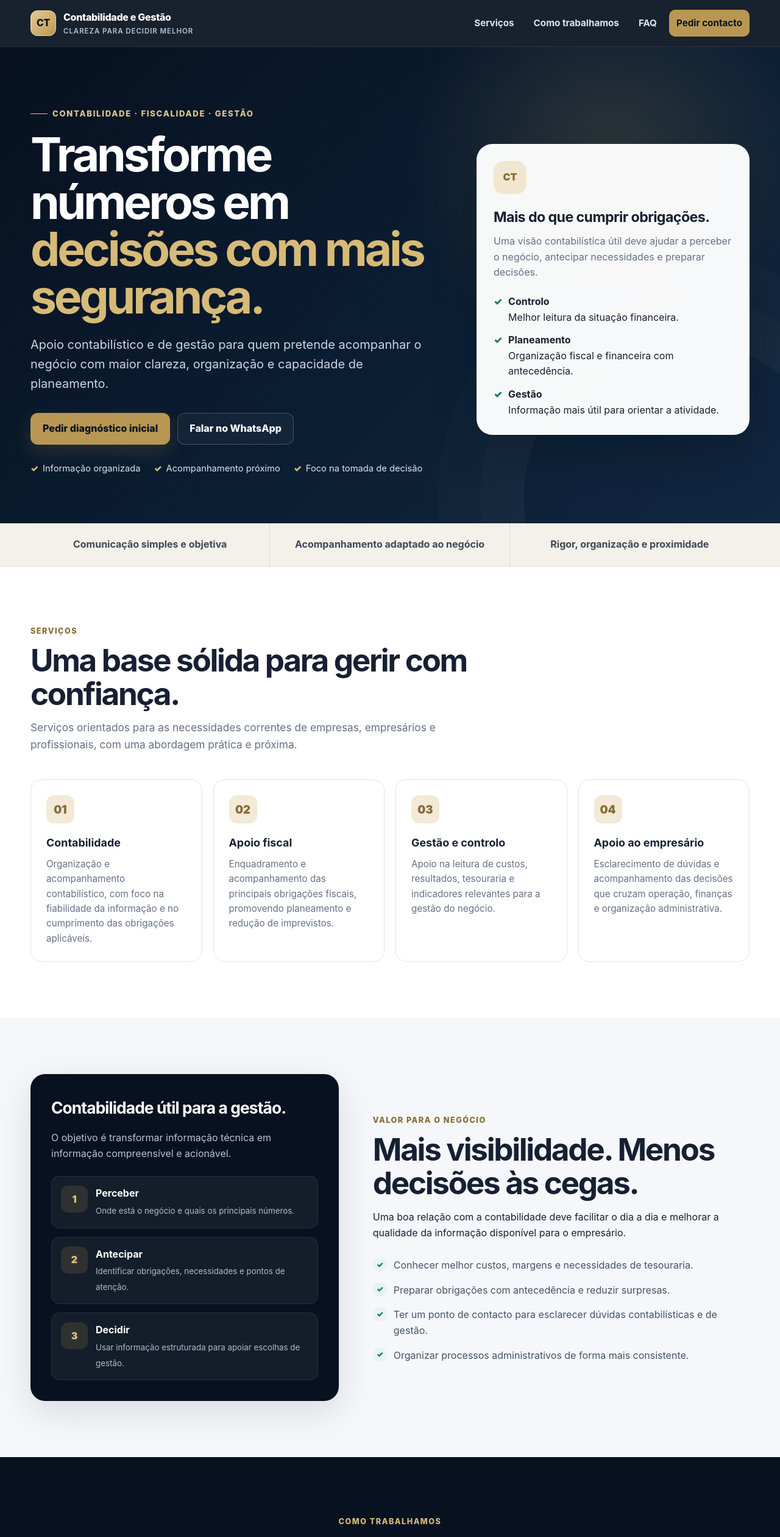
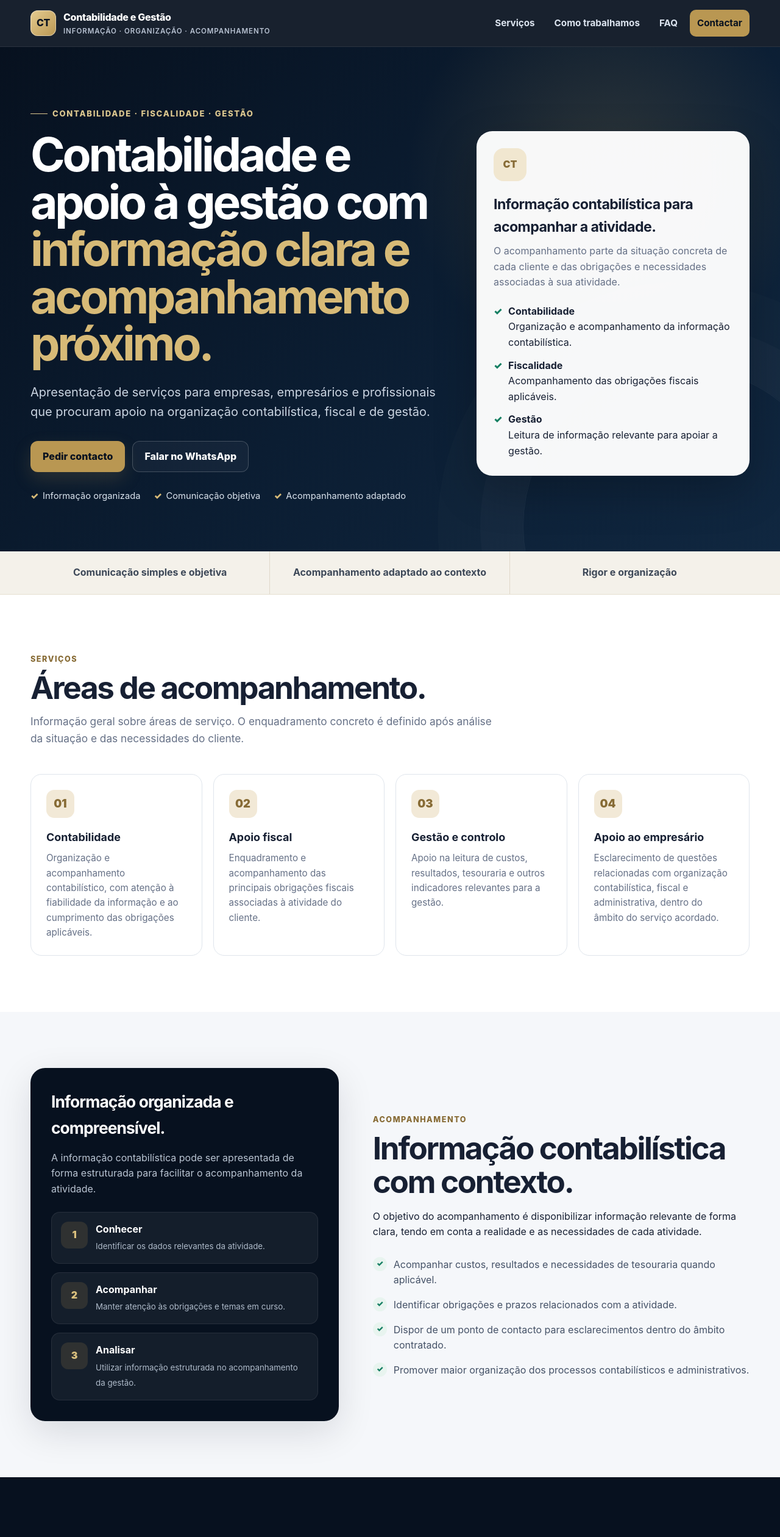
Before and after one commit to Nekas1980/Contabilidade-e-gest-o-, a plain HTML site: page index.html in a window 1280 px wide. Shown: the top 2520 px of the page at 61% size. Drawn offline with Linux system fonts and the light colour scheme.

Commit message:
refactor: tornar comunicacao mais objetiva para uso profissional

```diff
--- a/index.html
+++ b/index.html
@@ -3,10 +3,10 @@
 <head>
   <meta charset="UTF-8">
   <meta name="viewport" content="width=device-width, initial-scale=1.0">
-  <meta name="description" content="CT Contabilidade e Gestão — apoio contabilístico, fiscal e de gestão para empresas, empresários e profissionais. Informação clara para decisões mais seguras.">
+  <meta name="description" content="CT Contabilidade e Gestão — informação sobre serviços de contabilidade, fiscalidade e apoio à gestão para empresas, empresários e profissionais.">
   <meta name="theme-color" content="#07111f">
   <meta property="og:title" content="CT Contabilidade e Gestão">
-  <meta property="og:description" content="Contabilidade e gestão com informação clara, acompanhamento próximo e foco na tomada de decisão.">
+  <meta property="og:description" content="Informação sobre serviços de contabilidade, fiscalidade e apoio à gestão, com acompanhamento adaptado à situação de cada cliente.">
   <meta property="og:type" content="website">
   <meta name="robots" content="index, follow">
   <title>CT Contabilidade e Gestão | Contabilidade, Fiscalidade e Apoio à Gestão</title>
@@ -29,7 +29,7 @@
     <div class="container nav">
       <a class="brand" href="#inicio" aria-label="CT Contabilidade e Gestão — início">
         <span class="brand-mark">CT</span>
-        <span class="brand-copy">Contabilidade e Gestão<small>Clareza para decidir melhor</small></span>
+        <span class="brand-copy">Contabilidade e Gestão<small>Informação · Organização · Acompanhamento</small></span>
       </a>
 
       <button class="menu-toggle" type="button" aria-label="Abrir menu" aria-expanded="false" data-menu-toggle>☰</button>
@@ -38,7 +38,7 @@
         <a href="#servicos">Serviços</a>
         <a href="#metodo">Como trabalhamos</a>
         <a href="#faq">FAQ</a>
-        <a class="nav-cta" href="#contacto">Pedir contacto</a>
+        <a class="nav-cta" href="#contacto">Contactar</a>
       </nav>
     </div>
   </header>
@@ -48,29 +48,29 @@
       <div class="container hero-grid">
         <div>
           <p class="eyebrow">Contabilidade · Fiscalidade · Gestão</p>
-          <h1>Transforme números em <span>decisões com mais segurança.</span></h1>
-          <p class="hero-lead">Apoio contabilístico e de gestão para quem pretende acompanhar o negócio com maior clareza, organização e capacidade de planeamento.</p>
+          <h1>Contabilidade e apoio à gestão com <span>informação clara e acompanhamento próximo.</span></h1>
+          <p class="hero-lead">Apresentação de serviços para empresas, empresários e profissionais que procuram apoio na organização contabilística, fiscal e de gestão.</p>
 
           <div class="hero-actions">
-            <a class="btn btn-primary" href="#contacto">Pedir diagnóstico inicial</a>
+            <a class="btn btn-primary" href="#contacto">Pedir contacto</a>
             <a class="btn btn-secondary" href="https://wa.me/351928207611?text=Ol%C3%A1%2C%20gostaria%20de%20obter%20informa%C3%A7%C3%B5es%20sobre%20os%20vossos%20servi%C3%A7os." target="_blank" rel="noopener noreferrer">Falar no WhatsApp</a>
           </div>
 
-          <ul class="hero-points" aria-label="Principais benefícios">
+          <ul class="hero-points" aria-label="Princípios de serviço">
             <li>Informação organizada</li>
-            <li>Acompanhamento próximo</li>
-            <li>Foco na tomada de decisão</li>
+            <li>Comunicação objetiva</li>
+            <li>Acompanhamento adaptado</li>
           </ul>
         </div>
 
-        <aside class="hero-card" aria-label="Proposta de valor">
+        <aside class="hero-card" aria-label="Áreas de acompanhamento">
           <div class="hero-card-badge">CT</div>
-          <h2>Mais do que cumprir obrigações.</h2>
-          <p>Uma visão contabilística útil deve ajudar a perceber o negócio, antecipar necessidades e preparar decisões.</p>
+          <h2>Informação contabilística para acompanhar a atividade.</h2>
+          <p>O acompanhamento parte da situação concreta de cada cliente e das obrigações e necessidades associadas à sua atividade.</p>
           <ul>
-            <li><span>✓</span><div><strong>Controlo</strong><br>Melhor leitura da situação financeira.</div></li>
-            <li><span>✓</span><div><strong>Planeamento</strong><br>Organização fiscal e financeira com antecedência.</div></li>
-            <li><span>✓</span><div><strong>Gestão</strong><br>Informação mais útil para orientar a atividade.</div></li>
+            <li><span>✓</span><div><strong>Contabilidade</strong><br>Organização e acompanhamento da informação contabilística.</div></li>
+            <li><span>✓</span><div><strong>Fiscalidade</strong><br>Acompanhamento das obrigações fiscais aplicáveis.</div></li>
+            <li><span>✓</span><div><strong>Gestão</strong><br>Leitura de informação relevante para apoiar a gestão.</div></li>
           </ul>
         </aside>
       </div>
@@ -79,8 +79,8 @@
     <section class="trust-strip" aria-label="Princípios de serviço">
       <div class="container trust-grid">
         <div class="trust-item">Comunicação simples e objetiva</div>
-        <div class="trust-item">Acompanhamento adaptado ao negócio</div>
-        <div class="trust-item">Rigor, organização e proximidade</div>
+        <div class="trust-item">Acompanhamento adaptado ao contexto</div>
+        <div class="trust-item">Rigor e organização</div>
       </div>
     </section>
 
@@ -88,30 +88,30 @@
       <div class="container">
         <header class="section-head">
           <span class="section-kicker">Serviços</span>
-          <h2>Uma base sólida para gerir com confiança.</h2>
-          <p>Serviços orientados para as necessidades correntes de empresas, empresários e profissionais, com uma abordagem prática e próxima.</p>
+          <h2>Áreas de acompanhamento.</h2>
+          <p>Informação geral sobre áreas de serviço. O enquadramento concreto é definido após análise da situação e das necessidades do cliente.</p>
         </header>
 
         <div class="cards">
           <article class="service-card">
             <div class="service-icon">01</div>
             <h3>Contabilidade</h3>
-            <p>Organização e acompanhamento contabilístico, com foco na fiabilidade da informação e no cumprimento das obrigações aplicáveis.</p>
+            <p>Organização e acompanhamento contabilístico, com atenção à fiabilidade da informação e ao cumprimento das obrigações aplicáveis.</p>
           </article>
           <article class="service-card">
             <div class="service-icon">02</div>
             <h3>Apoio fiscal</h3>
-            <p>Enquadramento e acompanhamento das principais obrigações fiscais, promovendo planeamento e redução de imprevistos.</p>
+            <p>Enquadramento e acompanhamento das principais obrigações fiscais associadas à atividade do cliente.</p>
           </article>
           <article class="service-card">
             <div class="service-icon">03</div>
             <h3>Gestão e controlo</h3>
-            <p>Apoio na leitura de custos, resultados, tesouraria e indicadores relevantes para a gestão do negócio.</p>
+            <p>Apoio na leitura de custos, resultados, tesouraria e outros indicadores relevantes para a gestão.</p>
           </article>
           <article class="service-card">
             <div class="service-icon">04</div>
             <h3>Apoio ao empresário</h3>
-            <p>Esclarecimento de dúvidas e acompanhamento das decisões que cruzam operação, finanças e organização administrativa.</p>
+            <p>Esclarecimento de questões relacionadas com organização contabilística, fiscal e administrativa, dentro do âmbito do serviço acordado.</p>
           </article>
         </div>
       </div>
@@ -120,24 +120,24 @@
     <section class="section section-soft">
       <div class="container value-grid">
         <div class="value-panel">
-          <h3>Contabilidade útil para a gestão.</h3>
-          <p>O objetivo é transformar informação técnica em informação compreensível e acionável.</p>
+          <h3>Informação organizada e compreensível.</h3>
+          <p>A informação contabilística pode ser apresentada de forma estruturada para facilitar o acompanhamento da atividade.</p>
           <div class="metric-list">
-            <div class="metric-item"><div class="metric-num">1</div><div><b>Perceber</b><small>Onde está o negócio e quais os principais números.</small></div></div>
-            <div class="metric-item"><div class="metric-num">2</div><div><b>Antecipar</b><small>Identificar obrigações, necessidades e pontos de atenção.</small></div></div>
-            <div class="metric-item"><div class="metric-num">3</div><div><b>Decidir</b><small>Usar informação estruturada para apoiar escolhas de gestão.</small></div></div>
+            <div class="metric-item"><div class="metric-num">1</div><div><b>Conhecer</b><small>Identificar os dados relevantes da atividade.</small></div></div>
+            <div class="metric-item"><div class="metric-num">2</div><div><b>Acompanhar</b><small>Manter atenção às obrigações e temas em curso.</small></div></div>
+            <div class="metric-item"><div class="metric-num">3</div><div><b>Analisar</b><small>Utilizar informação estruturada no acompanhamento da gestão.</small></div></div>
           </div>
         </div>
 
         <div class="value-copy">
-          <span class="section-kicker">Valor para o negócio</span>
-          <h2>Mais visibilidade. Menos decisões às cegas.</h2>
-          <p>Uma boa relação com a contabilidade deve facilitar o dia a dia e melhorar a qualidade da informação disponível para o empresário.</p>
+          <span class="section-kicker">Acompanhamento</span>
+          <h2>Informação contabilística com contexto.</h2>
+          <p>O objetivo do acompanhamento é disponibilizar informação relevante de forma clara, tendo em conta a realidade e as necessidades de cada atividade.</p>
           <ul>
-            <li>Conhecer melhor custos, margens e necessidades de tesouraria.</li>
-            <li>Preparar obrigações com antecedência e reduzir surpresas.</li>
-            <li>Ter um ponto de contacto para esclarecer dúvidas contabilísticas e de gestão.</li>
-            <li>Organizar processos administrativos de forma mais consistente.</li>
+            <li>Acompanhar custos, resultados e necessidades de tesouraria quando aplicável.</li>
+            <li>Identificar obrigações e prazos relacionados com a atividade.</li>
+            <li>Dispor de um ponto de contacto para esclarecimentos dentro do âmbito contratado.</li>
+            <li>Promover maior organização dos processos contabilísticos e administrativos.</li>
           </ul>
         </div>
       </div>
@@ -147,25 +147,25 @@
       <div class="container">
         <header class="section-head center">
           <span class="section-kicker">Como trabalhamos</span>
-          <h2>Um processo simples, desde o primeiro contacto.</h2>
-          <p>Começamos por compreender a realidade do cliente antes de propor o acompanhamento mais adequado.</p>
+          <h2>O acompanhamento começa pela compreensão da situação.</h2>
+          <p>O primeiro contacto permite conhecer a atividade, identificar as necessidades apresentadas e clarificar o âmbito do serviço.</p>
         </header>
 
         <div class="steps">
           <article class="step">
             <span class="step-number">01</span>
             <h3>Conhecer a necessidade</h3>
-            <p>Percebemos a atividade, as principais dificuldades e o tipo de apoio procurado.</p>
+            <p>Recolher a informação inicial sobre a atividade e o tipo de apoio procurado.</p>
           </article>
           <article class="step">
             <span class="step-number">02</span>
-            <h3>Definir prioridades</h3>
-            <p>Identificamos os temas que exigem maior atenção e estruturamos a forma de acompanhamento.</p>
+            <h3>Definir o âmbito</h3>
+            <p>Clarificar os temas a acompanhar, responsabilidades e forma de comunicação.</p>
           </article>
           <article class="step">
             <span class="step-number">03</span>
             <h3>Acompanhar</h3>
-            <p>Mantemos uma comunicação clara para que a informação contabilística seja realmente útil no negócio.</p>
+            <p>Manter comunicação e organização adequadas ao serviço definido com o cliente.</p>
           </article>
         </div>
       </div>
@@ -175,14 +175,14 @@
       <div class="container">
         <header class="section-head center">
           <span class="section-kicker">Para quem</span>
-          <h2>Apoio adaptado a diferentes realidades.</h2>
-          <p>Cada atividade tem necessidades próprias. A abordagem parte sempre do contexto concreto do cliente.</p>
+          <h2>Serviços adaptados à realidade de cada atividade.</h2>
+          <p>O enquadramento depende das características e necessidades concretas de cada cliente.</p>
         </header>
 
         <div class="audience-grid">
-          <article class="audience"><h3>Micro e pequenas empresas</h3><p>Estruturas que procuram maior organização, acompanhamento e controlo financeiro.</p></article>
-          <article class="audience"><h3>Empresários em nome individual</h3><p>Profissionais que necessitam de apoio na organização contabilística, fiscal e administrativa.</p></article>
-          <article class="audience"><h3>Novos projetos</h3><p>Atividades que precisam de clarificar processos, responsabilidades e necessidades desde uma fase inicial.</p></article>
+          <article class="audience"><h3>Micro e pequenas empresas</h3><p>Estruturas que necessitam de acompanhamento contabilístico, fiscal e de organização da informação de gestão.</p></article>
+          <article class="audience"><h3>Empresários em nome individual</h3><p>Profissionais que procuram apoio na organização contabilística, fiscal e administrativa da sua atividade.</p></article>
+          <article class="audience"><h3>Novos projetos</h3><p>Atividades em fase inicial que necessitam de clarificar o enquadramento e as necessidades de acompanhamento.</p></article>
         </div>
       </div>
     </section>
@@ -191,8 +191,8 @@
       <div class="container contact-grid">
         <div class="contact-copy">
           <span class="section-kicker">Contacto</span>
-          <h2>Explique-nos o que precisa.</h2>
-          <p>Preencha os dados essenciais e o site prepara automaticamente uma mensagem para enviar por WhatsApp. Não é necessário criar conta nem deixar dados armazenados no site.</p>
+          <h2>Solicite informações sobre os serviços.</h2>
+          <p>Preencha os dados essenciais e o site prepara uma mensagem para enviar por WhatsApp. Não é necessário criar conta e o website não possui base de dados própria para guardar o conteúdo deste formulário.</p>
 
           <div class="contact-links">
             <a class="contact-link" href="https://wa.me/351928207611" target="_blank" rel="noopener noreferrer">
@@ -215,7 +215,7 @@
               <input id="empresa" name="empresa" type="text" autocomplete="organization" placeholder="Nome da empresa ou atividade">
             </div>
             <div class="field full">
-              <label for="necessidade">Em que área procura apoio? *</label>
+              <label for="necessidade">Em que área procura informação? *</label>
               <select id="necessidade" name="necessidade" required>
                 <option value="">Selecione uma opção</option>
                 <option>Contabilidade e obrigações correntes</option>
@@ -227,7 +227,7 @@
             </div>
             <div class="field full">
               <label for="mensagem">Mensagem</label>
-              <textarea id="mensagem" name="mensagem" placeholder="Descreva brevemente a sua necessidade ou dúvida."></textarea>
+              <textarea id="mensagem" name="mensagem" placeholder="Descreva brevemente a informação ou apoio que procura."></textarea>
             </div>
           </div>
 
@@ -235,7 +235,7 @@
             <button class="btn btn-dark" type="submit">Preparar contacto no WhatsApp</button>
             <a href="mailto:ctcontabilidadeegestao@gmail.com">Prefiro enviar e-mail</a>
           </div>
-          <p class="form-note">Os dados introduzidos neste formulário são usados apenas no seu dispositivo para preparar a mensagem. O formulário não envia nem guarda informação num servidor próprio.</p>
+          <p class="form-note">Os dados introduzidos são utilizados no seu dispositivo para preparar a mensagem. O website não envia nem guarda esta informação numa base de dados própria.</p>
           <div class="form-status" id="form-status" role="status" aria-live="polite"></div>
         </form>
       </div>
@@ -245,21 +245,21 @@
       <div class="container">
         <header class="section-head center">
           <span class="section-kicker">Perguntas frequentes</span>
-          <h2>Começar pode ser simples.</h2>
+          <h2>Informação antes do primeiro contacto.</h2>
         </header>
 
         <div class="faq-list">
           <details>
-            <summary>Como posso pedir uma primeira avaliação da minha situação?</summary>
-            <p>Use o formulário desta página, o WhatsApp ou o e-mail. Indique a sua atividade e a principal necessidade para facilitar o primeiro enquadramento.</p>
+            <summary>Como posso pedir informações sobre os serviços?</summary>
+            <p>Utilize o formulário desta página, o WhatsApp ou o e-mail. Indique a sua atividade e a área sobre a qual pretende obter informação.</p>
           </details>
           <details>
             <summary>É possível pedir apoio apenas numa área específica?</summary>
-            <p>Sim. O primeiro contacto serve precisamente para perceber se procura acompanhamento contabilístico, fiscal, de gestão ou apoio num tema concreto.</p>
+            <p>O primeiro contacto permite perceber a necessidade apresentada e clarificar se existe enquadramento para o serviço pretendido.</p>
           </details>
           <details>
             <summary>O site guarda os dados que escrevo no formulário?</summary>
-            <p>Não. O formulário apenas compõe uma mensagem no seu navegador e abre o WhatsApp. Não existe uma base de dados própria a guardar essa informação.</p>
+            <p>Não. O formulário compõe uma mensagem no navegador e abre o WhatsApp. O website não possui uma base de dados própria para guardar essa informação.</p>
           </details>
           <details>
             <summary>Posso contactar por e-mail em vez de WhatsApp?</summary>
@@ -273,10 +273,10 @@
       <div class="container">
         <div class="final-cta">
           <div>
-            <h2>Quer ter mais controlo sobre a informação do seu negócio?</h2>
-            <p>Comece por explicar a sua situação. A partir daí, é possível perceber o tipo de acompanhamento mais adequado.</p>
+            <h2>Pretende obter informações sobre os serviços?</h2>
+            <p>Indique a sua atividade e a área sobre a qual pretende esclarecimentos para facilitar o primeiro contacto.</p>
           </div>
-          <a class="btn btn-primary" href="#contacto">Pedir contacto</a>
+          <a class="btn btn-primary" href="#contacto">Contactar</a>
         </div>
       </div>
     </section>
@@ -291,6 +291,7 @@
       <div class="footer-meta">
         <div>© <span data-current-year>2026</span> CT Contabilidade e Gestão</div>
         <div><a href="mailto:ctcontabilidadeegestao@gmail.com">ctcontabilidadeegestao@gmail.com</a></div>
+        <div>A informação apresentada é institucional e não substitui a análise da situação concreta de cada cliente.</div>
       </div>
     </div>
   </footer>
```
